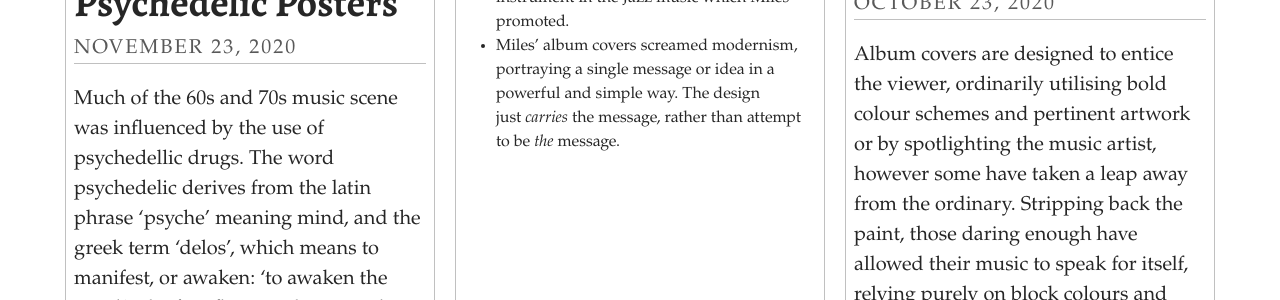
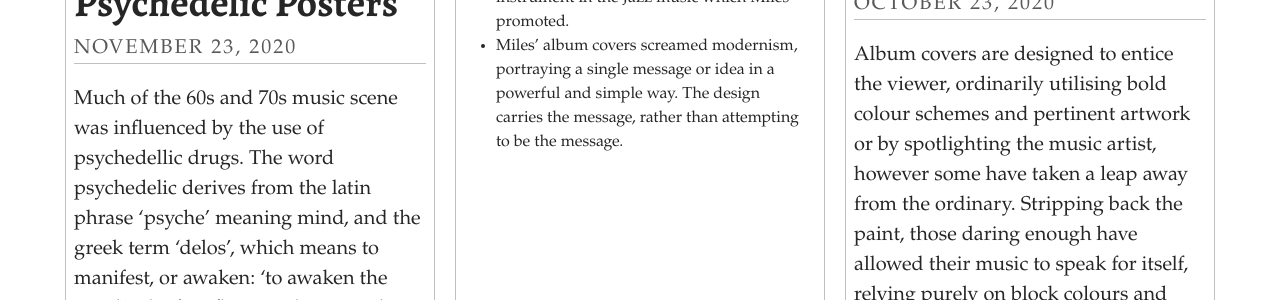
Before and after one commit to lauracutting/typetune, a Jekyll site: the page built from index.html, in a window 1280 px wide and 900 px high, scrolled down 476 px. Shown: the part 222-522 px from the top of the window. Built offline with Jekyll 4.4.1, drawn with Linux system fonts in a browser that asks for light colours; some web fonts are replaced; the list of posts is cut into pages by our own code.

Commit message:
Update Post “2020-11-23-reid-miles”

```diff
--- a/_posts/2020-11-23-reid-miles.md
+++ b/_posts/2020-11-23-reid-miles.md
@@ -7,7 +7,7 @@ comments: true
 * Miles designed more than 500 covers for Blue Note Records
 * jazz
 * During the Fifties, when the design industry was in flux, Reid Miles highlighted the importance of typography with his bold lines and playful designs. He had a distinct preference for contrast and asymmetry which reflected the distinction between the black and white keys of a piano - an essential instrument in the Jazz music which Miles promoted.
-* Miles' album covers screamed modernism, portraying a single message or idea in a powerful and simple way. The design just *carries* the message, rather than attempt to be *the* message.
+* Miles' album covers screamed modernism, portraying a single message or idea in a powerful and simple way. The design carries the message, rather than attempting to be the message.
 
 
 * Rather than using typography for its primary purpose, to accompany an image, Miles formed it into a visual element: *treating the typography as visual elements that can be broken apart, stacked upon one another in a playful way, blown up or shrunk down and brought together with the photography in a way that seems gravitational. The layouts are often evasively perfect as they look as if to lay any of them out even slightly differently would be to lay them out wrong.*
```
